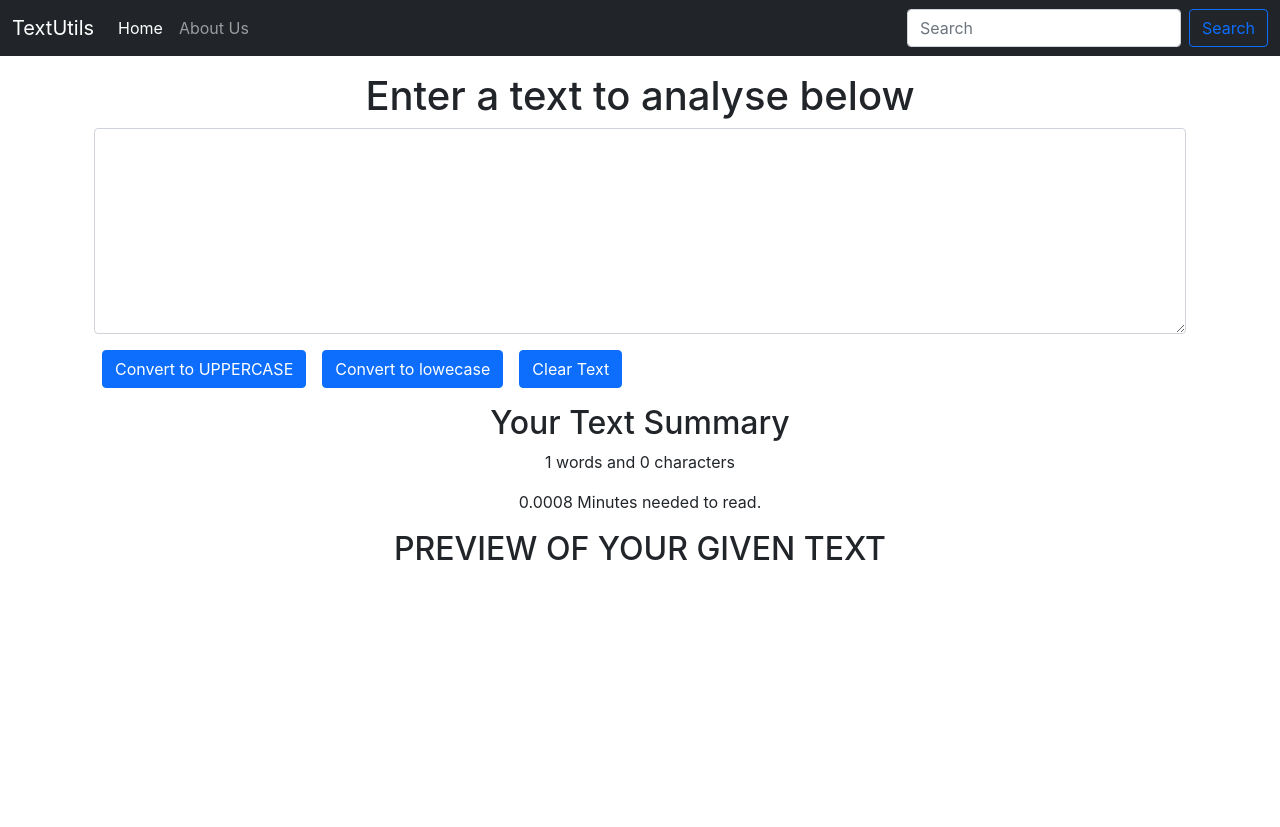
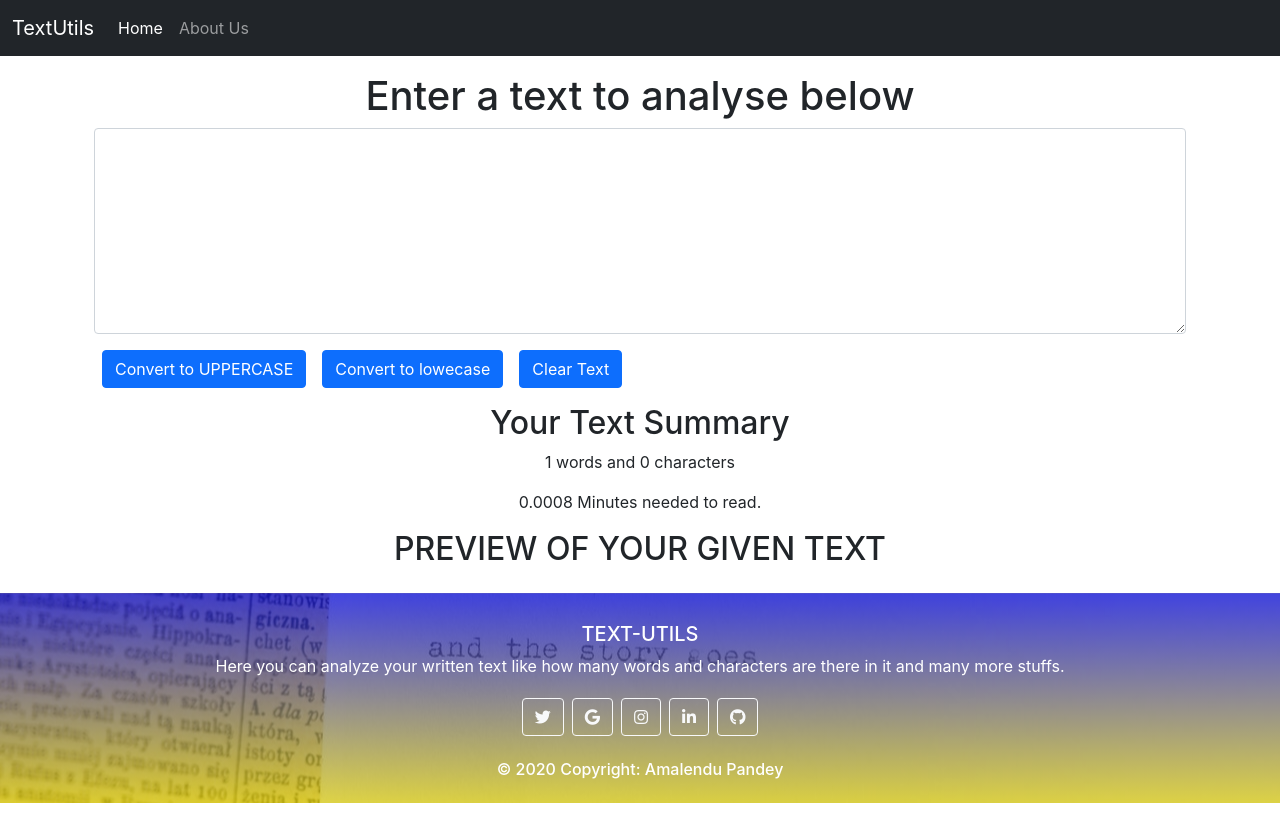
Before and after one commit to amalendu315/Text-Utils-App, a React (Create React App) app: page / in a window 1280 px wide. Before the commit the page ends 800 px from the top, so only its background shows below. Built offline with nearby package versions, Linux system fonts and the light colour scheme.

Commit message:
footer added

```diff
--- a/public/index.html
+++ b/public/index.html
@@ -12,7 +12,9 @@
     <link rel="apple-touch-icon" href="%PUBLIC_URL%/logo192.png" />
 
     <link rel="manifest" href="%PUBLIC_URL%/manifest.json" />
-        <link href="https://cdn.jsdelivr.net/npm/bootstrap@5.1.0/dist/css/bootstrap.min.css" rel="stylesheet" integrity="sha384-KyZXEAg3QhqLMpG8r+8fhAXLRk2vvoC2f3B09zVXn8CA5QIVfZOJ3BCsw2P0p/We" crossorigin="anonymous">
+        <link href="https://cdn.jsdelivr.net/npm/bootstrap@5.1.0/dist/css/bootstrap.min.css" rel="stylesheet" integrity="sha384-KyZXEAg3QhqLMpG8r+8fhAXLRk2vvoC2f3B09zVXn8CA5QIVfZOJ3BCsw2P0p/We" crossorigin="anonymous"/>
+        <link rel="stylesheet" href="https://pro.fontawesome.com/releases/v5.10.0/css/all.css" integrity="sha384-AYmEC3Yw5cVb3ZcuHtOA93w35dYTsvhLPVnYs9eStHfGJvOvKxVfELGroGkvsg+p" crossorigin="anonymous"/>
+
 
     <title>TextUtils</title>
   </head>
--- a/src/App.css
+++ b/src/App.css
@@ -36,3 +36,29 @@
     transform: rotate(360deg);
   }
 }
+
+.myFooter{
+  background-image: linear-gradient(rgba(15, 19, 236, 0.7),rgba(236, 221, 16, 0.7)),url(./footer-bg.png);
+  height: 100%;
+  width: 100%;
+  background-size: cover;
+  background-position: center;
+}
+.row{
+  text-align: center;
+}
+.text-uppercase{
+  color: white;
+  margin-top: 5px;
+}
+.tex{
+  color: white
+}
+#links1{
+  color: white;
+  cursor: pointer;
+}
+.copyright{
+  color: white;
+  margin-top: -20px;
+}
--- a/src/App.js
+++ b/src/App.js
@@ -1,5 +1,6 @@
 
 import './App.css';
+import Footer from './components/Footer';
 import Navbar from './components/Navbar';
 import TextForm from './components/TextForm'
 
@@ -10,6 +11,9 @@ function App() {
         <div className="container my-3">
           <TextForm heading='Enter a text to analyse below'/>
         </div>
+        <div className="footer">
+          <Footer/>
+        </div>
       </>
   );
 }
--- /dev/null
+++ b/src/components/Footer.js
@@ -0,0 +1,52 @@
+import React from 'react'
+import '../App.css';
+
+export default function Footer() {
+    return (
+        <div className="myFooter">
+            <div className="container my-4">
+                <footer className="page-footer font-small blue pt-4">
+
+                    <div className="container-fluid text-center text-md-left">
+                        <div className="row">
+                            <div className="text-center">
+                                <h5 className="text-uppercase">TEXT-UTILS</h5>
+                                <p className="tex">Here you can analyze your written text like how many words and characters are there in it and many more stuffs.</p>
+                            </div>
+                        </div>
+
+                    </div>
+                    <div className="social_icons">
+                        <section className="mb-4 text-center">
+                            <a
+                                className="btn btn-outline-light btn-floating m-1"
+                                href="#!"
+                                role="button"
+                            ><i className="fab fa-twitter"></i></a>
+                            <a
+                                className="btn btn-outline-light btn-floating m-1"
+                                href="/"
+                                role="button"
+                            ><i className="fab fa-google"></i></a>
+                            <a
+                                className="btn btn-outline-light btn-floating m-1"
+                                href="/"
+                                role="button"
+                            ><i className="fab fa-instagram"></i></a>
+                            <a
+                                className="btn btn-outline-light btn-floating m-1"
+                                href="/"
+                                role="button"
+                            ><i className="fab fa-linkedin-in"></i></a>
+                            <a className="btn btn-outline-light btn-floating m-1" href="/" role="button"><i className="fab fa-github"></i></a>
+                        </section>
+                    </div>
+                    <div className="footer-copyright text-center py-3">
+                        <h6 className="copyright">© 2020 Copyright: Amalendu Pandey</h6>
+                    </div>
+
+                </footer>
+            </div>
+        </div>
+    )
+}
--- a/src/components/Navbar.js
+++ b/src/components/Navbar.js
@@ -13,16 +13,12 @@ export default function Navbar(props) {
                     <div className="collapse navbar-collapse" id="navbarSupportedContent">
                         <ul className="navbar-nav me-auto mb-2 mb-lg-0">
                             <li className="nav-item">
-                                <a className="nav-link active" aria-current="page" href="/">Home</a>
+                                <a className="nav-link active text-right" aria-current="page" href="/">Home</a>
                             </li>
                             <li className="nav-item">
                                 <a className="nav-link" href="/">{props.aboutText}</a>
                             </li>
                         </ul>
-                        <form className="d-flex">
-                            <input className="form-control me-2" type="search" placeholder="Search" aria-label="Search" />
-                            <button className="btn btn-outline-primary" type="submit">Search</button>
-                        </form>
                     </div>
                 </div>
             </nav>
```
Also changed, not shown: src/footer-bg.png (added).
